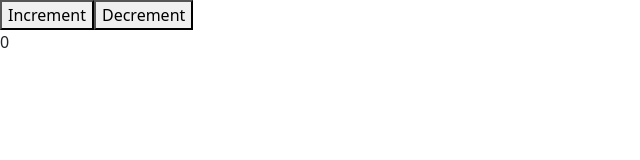
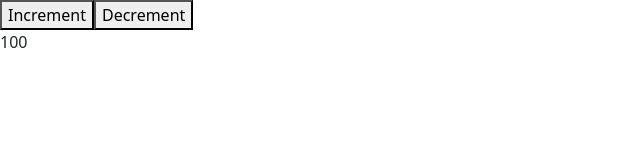
Before and after one commit to JLXP/vue-components-2, a Vue app: page / in a window 1280 px wide. Shown: the top 160 px of the page, without its empty margins (0-640 px from the left). Built offline with nearby package versions, Linux system fonts and the light colour scheme.

Commit message:
props en composables

```diff
--- a/src/App.vue
+++ b/src/App.vue
@@ -7,5 +7,5 @@
 <script setup>
 import { useCounter } from "./composibles/useCounter";
 
-const { count, increment, decrement } = useCounter();
+const { count, increment, decrement } = useCounter(100,10);
 </script>
--- a/src/composibles/useCounter.js
+++ b/src/composibles/useCounter.js
@@ -1,15 +1,15 @@
 import { ref } from "vue";
 
-export function useCounter() {
-  const count = ref(0);
+export function useCounter(initialValue = 0, step = 1) {
+  const count = ref(initialValue);
 
   const increment = () => {
-    count.value++;
+    count.value+=step;
   };
 
   const decrement = () => {
-    count.value--;
+    count.value-=step;
   };
 
-  return {count, increment, decrement};
+  return { count, increment, decrement };
 }
```
